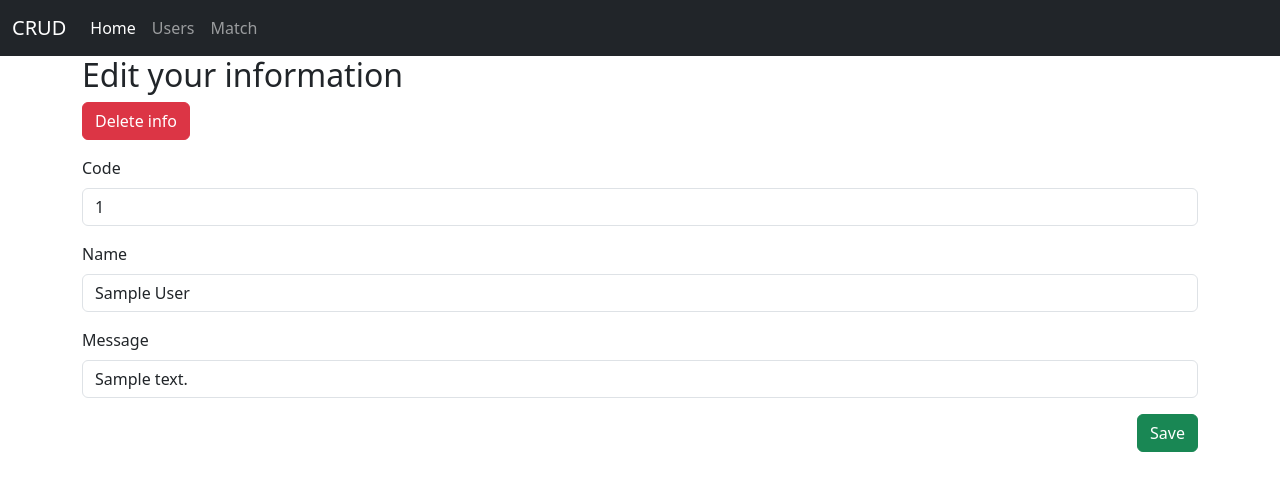
After one commit to AlexandraHD/CrudFlask, a Flask app: page /users/edit/1 in a window 1280 px wide. The commit adds this page. Shown: the top 491 px of the page. Run offline with Flask 2, Linux system fonts and the light colour scheme; tables that the repository leaves empty or names only in its code hold one stand-in row (values such as "Sample post"); some libraries are stand-ins or nearby versions.

Commit message:
Editar y borrar, pero editar aun no funciona

```diff
--- a/app.py
+++ b/app.py
@@ -1,3 +1,4 @@
+from importlib.metadata import requires
 from flask import Flask, render_template, request
 from flask_mysqldb import MySQL
 
@@ -56,7 +57,90 @@ def new_user ():
         datos["error"] = "Error al insertar los datos del usuario."
 
 
-    return users(datos)
+    return user(datos)
+
+
+@app.route("/users/edit/<id_user>")
+def edit(id_user: str):
+    datos = dict()
+    try:
+        if id_user == None or len(id_user) == 0:
+            raise Exception("El codigo no puede estar vacio")
+
+        # Consultar la informacion del estudiante con codigo = id
+        sql = f"""
+            SELECT id_user, name, message
+            FROM users
+            WHERE id_user = '{id_user}'
+            """
+        cursor = mysql.connection.cursor()
+        cursor.execute(sql)
+        # Cargar la informacion del estudiante en la plantilla
+        datos["users"] = cursor.fetchone()
+        print(datos)
+        cursor.close()
+
+        # Mostrar la plantilla
+        return render_template("users_edit.html", modelo = datos)
+    except Exception as ex:
+        datos["error"] = str(ex)
+        return user(datos)
+
+@app.route("/users/update", methods = ["POST"])
+def update():
+    id_user = request.form["id_user"]
+    name = request.form["name"]
+    message = request.form["message"]
+
+    datos = dict()
+    try:
+        sql = f"""
+                UPDATE users
+                SET name = '{name}',
+                    message = '{message}',
+                WHERE id_user = '{id_user}'
+            """
+        cursor = mysql.connection.cursor()
+        cursor.execute(sql)
+        filas = cursor.rowcount
+        mysql.connection.commit()
+        cursor.close()
+        if filas != 1:
+            datos["error"] = "Numero de filas afectadas no es correcto"
+        else:
+            datos["exito"] = f"Usuario '{id_user}' fue actualizado exitosamente"
+
+    except:
+        datos["error"] = "Error al actualizar los datos"
+
+    return user(datos)
+
+@app.route("/users/delete/<id_user>")
+def delete(id_user: str):
+    datos = dict()
+    try:
+        if id_user == None or len(id_user) == 0:
+            raise Exception("El codigo no puede estar vacio")
+
+        # Consultar la informacion del estudiante con codigo = id
+        sql = f"""
+            DELETE
+            FROM users
+            WHERE id_user = '{id_user}'
+            """
+        cursor = mysql.connection.cursor()
+        cursor.execute(sql)
+        filas = cursor.rowcount
+        mysql.connection.commit()
+        cursor.close()
+        if filas != 1:
+            datos["error"] = "Numero de filas afectadas no es correcto"
+        else:
+            datos["exito"] = f"Usuario eliminado exitosamente"
+    except Exception as ex:
+        datos["error"] = str(ex)
+
+    return user(datos)
 
 @app.route("/match")
 def match ():
--- a/templates/users.html
+++ b/templates/users.html
@@ -36,7 +36,7 @@ Leave your message
             <tbody>
                 {% for user in modelo.users %}
                 <tr>
-                    <td>{{ user.0 }}</td>
+                    <td><a href="/users/edit/{{user.0}}">{{ user.0 }}</a></td>
                     <td>{{ user.1 }}</td>
                     <td>{{ user.2 }}</td>
                 </tr>
--- /dev/null
+++ b/templates/users_edit.html
@@ -0,0 +1,28 @@
+{%  extends "plantilla.html" %}
+
+{% block title %}
+Edit your information
+{% endblock %}
+
+{% block content %}
+<a href="/users/delete/{{modelo.users.0}}" class="btn btn-danger mb-3">Delete info</a>
+
+<form action="/users/update" method="post">
+    <div class="mb-3">
+        <label for="InputId" class="form-label">Code</label>
+        <input type="text" class="form-control" id="InputId" name="id_user" value="{{modelo.users.0}}" readonly>
+    </div>
+    <div class="mb-3">
+        <label for="InputName" class="form-label">Name</label>
+        <input type="text" class="form-control" id="InputName" name="name" value="{{modelo.users.1}}">
+    </div>
+    <div class="mb-3">
+        <label for="InputMenssage" class="form-label">Message</label>
+        <input type="text" class="form-control" id="InputMessage" name="message"  value="{{modelo.users.2}}">
+    </div>
+
+    <div style="text-align: end;">
+        <button type="submit" class="btn btn-success">Save</button>
+    </div>
+</form>
+{% endblock %}
```
